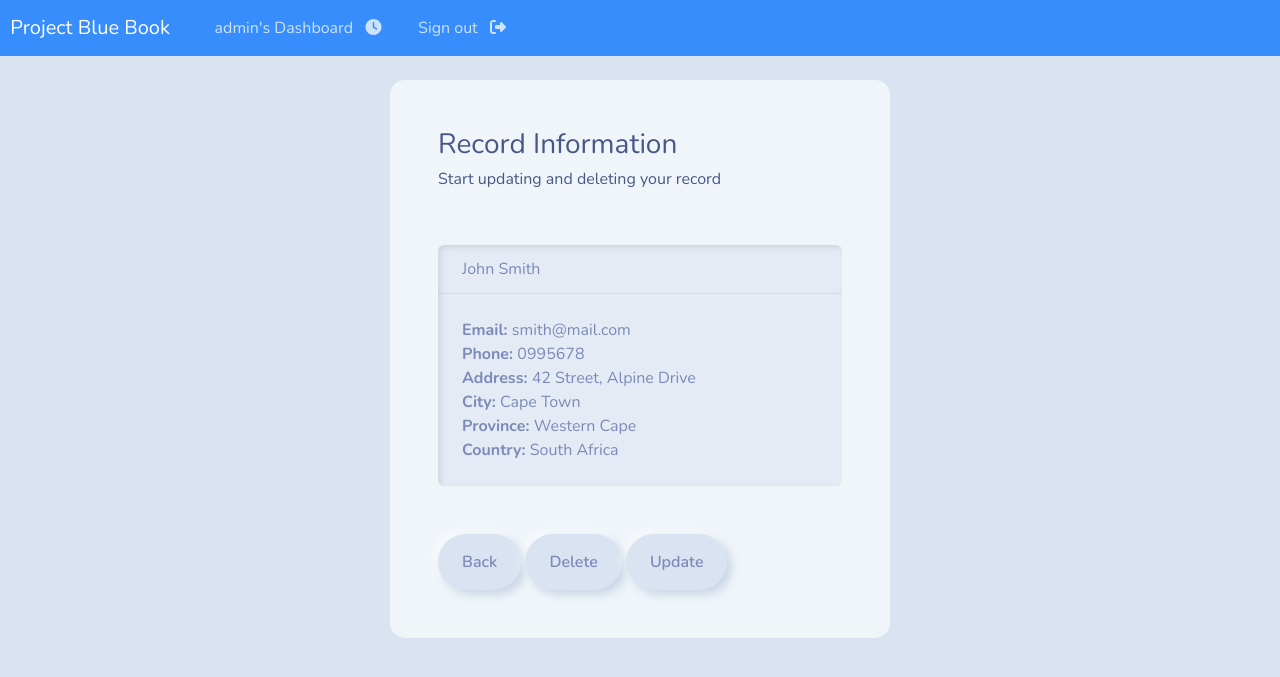
After one commit to AlperSeyman/Django-Projects, a Django app: page /record/1 in a window 1280 px wide. The commit adds this page. Shown: the top 677 px of the page. Run offline with Django 5.2, Linux system fonts and the light colour scheme; a user stored in the database is signed in; data comes from the database, SQL or seed files in the repository; both versions use the stored data as it was after the commit; some libraries are stand-ins or nearby versions.

Commit message:
crud app

```diff
--- a/CRUD App/crm/webapp/templates/webapp/base.html
+++ b/CRUD App/crm/webapp/templates/webapp/base.html
@@ -8,6 +8,7 @@
     <title>Project Blue Book | {% block title %}{% endblock %}</title>
     <link rel="stylesheet" type="text/css" href="https://bootswatch.com/5/morph/bootstrap.min.css">
     <link rel="stylesheet" type="text/css" href="{% static 'css/styles.css'  %}">
+    <script src="https://kit.fontawesome.com/a076d05399.js" crossorigin="anonymous"></script>
 </head>
 <body>
 
@@ -19,6 +20,11 @@
         <br>
 
         <!-- Notification messages -->
+        {% for msg in messages %}
+            {% if msg.level == DEFAULT_MESSAGE_LEVELS.SUCCESS %}
+                <p class="alert alert-success float-center text-center">{{ msg }}</p>
+            {% endif %}
+        {% endfor %}
 
         {% block content %}
 
@@ -27,7 +33,7 @@
     </div>
     <script src="{% static 'js/app.js' %}"></script>
 
-     <script src="https://code.jquery.com/jquery-3.4.1.slim.min.js" integrity="sha384-J6qa4849blE2+poT4WnyKhv5vZF5SrPo0iEjwBvKU7imGFAV0wwj1yYfoRSJoZ+n" crossorigin="anonymous"></script>
+    <script src="https://code.jquery.com/jquery-3.4.1.slim.min.js" integrity="sha384-J6qa4849blE2+poT4WnyKhv5vZF5SrPo0iEjwBvKU7imGFAV0wwj1yYfoRSJoZ+n" crossorigin="anonymous"></script>
 
 
     <script src="https://cdn.jsdelivr.net/npm/popper.js@1.16.0/dist/umd/popper.min.js" integrity="sha384-Q6E9RHvbIyZFJoft+2mJbHaEWldlvI9IOYy5n3zV9zzTtmI3UksdQRVvoxMfooAo" crossorigin="anonymous"></script>
--- a/CRUD App/crm/webapp/templates/webapp/create-record.html
+++ b/CRUD App/crm/webapp/templates/webapp/create-record.html
@@ -9,7 +9,7 @@
 <body>
     <div class="container bg-light shadow-md p-5 form-layout">
 
-        <h3>Login</h3>
+        <h3>Create</h3>
 
         <h6>Start adding in the required details for your record</h6>
 
--- a/CRUD App/crm/webapp/templates/webapp/dashboard.html
+++ b/CRUD App/crm/webapp/templates/webapp/dashboard.html
@@ -42,7 +42,7 @@
                     <td>{{ record.city }}</td>
                     <td>{{ record.province }}</td>
                     <td>{{ record.country }}</td>
-                    <td><a href="">view</a></td>
+                    <td><a href="{% url 'show_record' record.id %}">view</a></td>
                 </tr>
                 {% endfor %}
             {% endif %}
--- a/CRUD App/crm/webapp/templates/webapp/navbar.html
+++ b/CRUD App/crm/webapp/templates/webapp/navbar.html
@@ -33,7 +33,7 @@
 
             <li class="nav-item">
 
-              <a class="nav-link" href="{% url 'dashboard' %}">{{ user }}'s Dashboard &nbsp; <i class="fa fa-home" aria-hidden="true"></i> </a>
+              <a class="nav-link" href="{% url 'dashboard' %}">{{ user }}'s Dashboard &nbsp; <i class="fas fa-clock"></i> </a>
 
             </li>
 
--- /dev/null
+++ b/CRUD App/crm/webapp/templates/webapp/record.html
@@ -0,0 +1,53 @@
+{% extends 'webapp/base.html' %}
+
+<title>{% block title %}Record{% endblock %}</title>
+
+
+
+{% block content %}
+
+<body>
+    <div class="container bg-light shadow-md p-5 form-layout">
+
+        <h3>Record Information</h3>
+
+        <h6>Start updating and deleting your record</h6>
+
+        <hr>
+        <br>
+
+        <div class="card">
+        <div class="card-header">
+            {{ record.first_name }} {{ record.last_name }}
+        </div>
+        <div class="card-body">
+            <p class="card-text">
+                <strong>Email: </strong>{{ record.email }}
+                <br>
+                <strong>Phone: </strong>{{ record.phone }}
+                <br>
+                <strong>Address: </strong>{{ record.address }}
+                <br>
+                <strong>City: </strong>{{ record.city }}
+                <br>
+                <strong>Province: </strong>{{ record.province }}
+                <br>
+                <strong>Country: </strong>{{ record.country }}
+                <br>
+            </p>
+        </div>
+    </div>
+    <br><br>
+    <a href="{% url 'dashboard' %}" class="btn btn-secondary">Back</a>
+
+   <a href="{% url 'delete_record' record.id %}" class="btn btn-danger">Delete</a>
+
+   <a href="{% url 'update_record' record.id %}" class="btn btn-secondary">Update</a>
+        <br>
+    </div>
+    <br>
+</body>
+
+
+
+{% endblock %}
--- a/CRUD App/crm/webapp/urls.py
+++ b/CRUD App/crm/webapp/urls.py
@@ -7,8 +7,12 @@ urlpatterns = [
     path('login/', views.login_view, name='login'),
     path('logout/', views.logout_view, name='logout'),
 
+
     # CRUD
     path('dashboard/',views.dashboard, name='dashboard'),
-    path('create-record/', views.create_record, name='create_record'),
+    path('record/<int:pk>', views.show_individual_record, name='show_record'), # read one single record
+    path('create-record/', views.create_record, name='create_record'), # create
+    path('update-record/<int:pk>', views.update_record, name='update_record'), # update
+    path('delete-record/<int:pk>', views.delete_record, name='delete_record'), # delete
 
 ]
--- a/CRUD App/crm/webapp/views.py
+++ b/CRUD App/crm/webapp/views.py
@@ -1,9 +1,10 @@
 from django.shortcuts import render, redirect
-from .forms import CreateUserForm, LoginForm, CreateRecordForm
+from .forms import CreateUserForm, LoginForm, CreateRecordForm, UpdateRecordForm
 
 from django.contrib.auth import aauthenticate, login, logout
 from django.contrib.auth.decorators import login_required
 
+from django.contrib import messages
 
 from .models import Record
 
@@ -14,7 +15,7 @@ def home(request):
 
 
 
-# Register
+# - Register
 def register(request):
 
     form = CreateUserForm()
@@ -23,13 +24,15 @@ def register(request):
         if form.is_valid():
             form.save()
 
+            messages.success(request, "Account created successfully")
+
             return redirect('login')
 
     return render(request, template_name='webapp/register.html', context={'form':form})
 
 
 
-# Login
+# - Login
 def login_view(request):
 
     form = LoginForm()
@@ -46,20 +49,22 @@ def login_view(request):
             user = form.get_user()  # Get the logged-in user
             login(request, user)   # Log them in
 
+
             return redirect('dashboard')
 
 
     return render(request, template_name='webapp/login.html', context={'form':form})
 
 
-# Logout
+# - Logout
 def logout_view(request):
     logout(request)
+
     return redirect('home')
 
 
 
-# Dashboard
+# - Dashboard
 @login_required(login_url='login')
 def dashboard(request):
 
@@ -68,17 +73,62 @@ def dashboard(request):
     return render(request, template_name='webapp/dashboard.html', context={'records':my_records})
 
 
-# Create a record
+# - Create a record
 @login_required(login_url='login')
 def create_record(request):
 
     form = CreateRecordForm()
 
     if request.method == "POST":
+
         form = CreateRecordForm(request.POST)
         if form.is_valid():
             form.save()
+
+            messages.success(request, "Record was created")
+
+            return redirect("dashboard")
+
+    return render(request, template_name='webapp/create-record.html', context={'form':form})
+
+
+# - Read / View a singular record
+@login_required(login_url='login')
+def show_individual_record(request, pk):
+
+    record = Record.objects.get(id=pk)
+    return render(request, template_name='webapp/record.html', context={'record':record})
+
+
+
+# - Update record
+@login_required(login_url='login')
+def update_record(request, pk):
+
+    current_record = Record.objects.get(id=pk)
+    form = UpdateRecordForm(instance=current_record)
+
+    if request.method == "POST":
+
+        form = UpdateRecordForm(request.POST, instance=current_record)
+        if form.is_valid():
+            form.save()
+
+            messages.success(request, "Record was updated")
+
             return redirect('dashboard')
 
+    return render(request, template_name='webapp/update-record.html', context={"form":form})
 
-    return render(request, template_name='webapp/create-record.html', context={'form':form})
+
+# - Delete record
+@login_required(login_url='login')
+def delete_record(request, pk):
+
+    record = Record.objects.get(id=pk)
+
+    record.delete()
+
+    messages.success(request, "Record wasa deleted")
+
+    return redirect('dashboard')
```
Also changed, not shown: CRUD App/crm/webapp/forms.py (+9 -1 lines), CRUD App/crm/webapp/templates/webapp/update-record.html (+36 -0 lines), CRUD App/crm/db.sqlite3.
